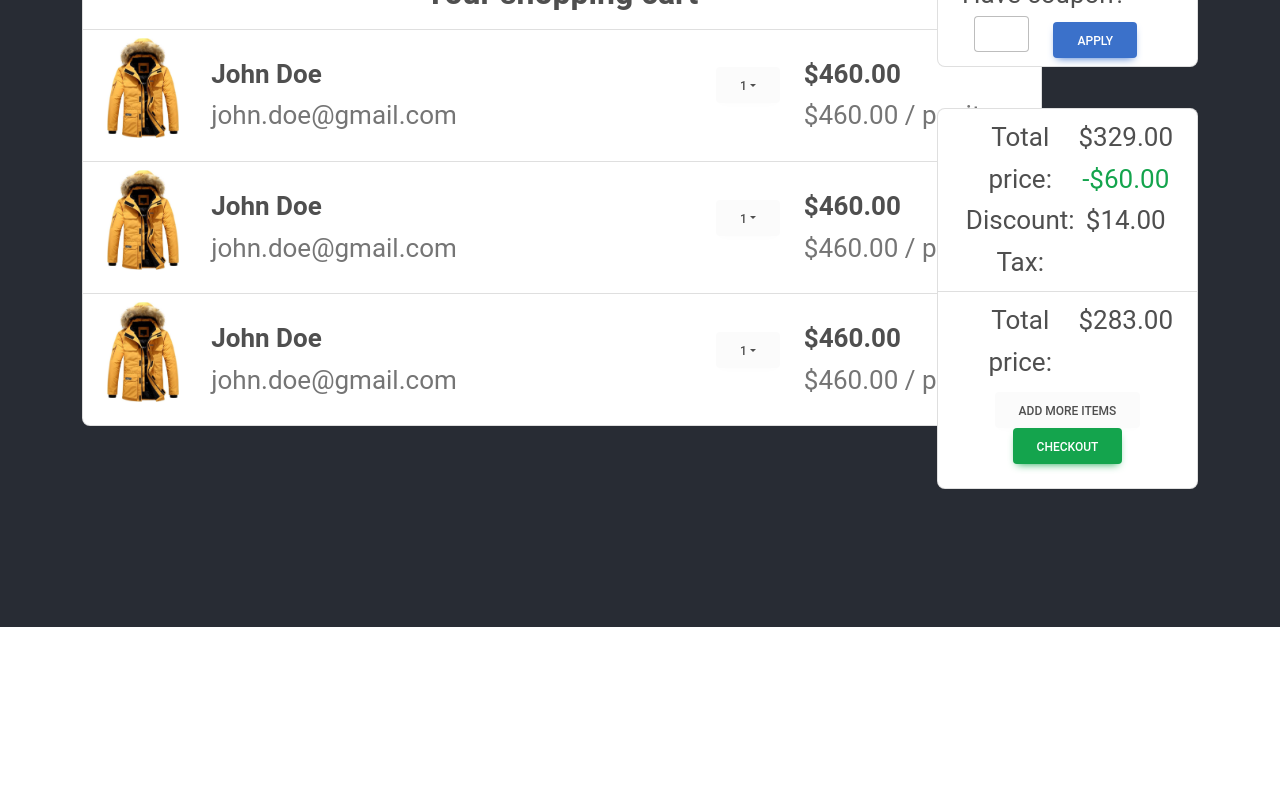
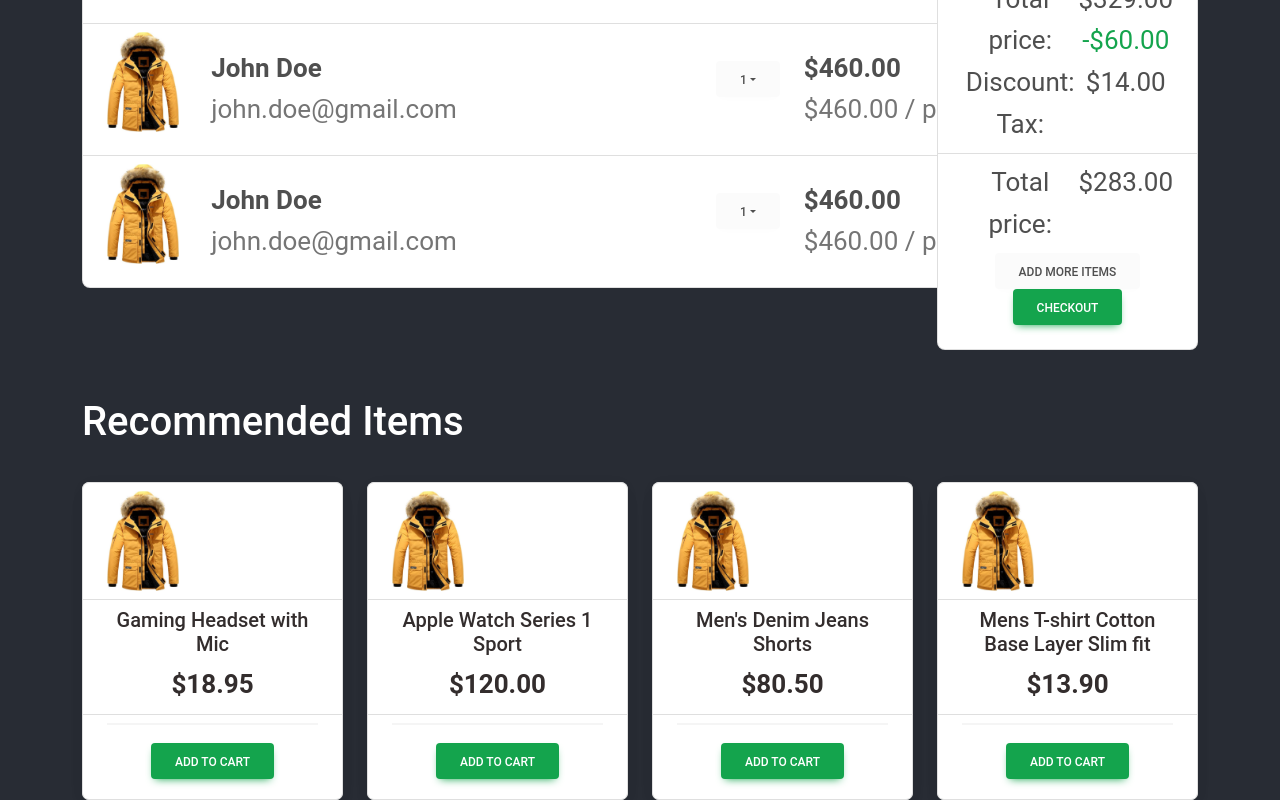
Before and after one commit to Waad-Raggam/shopping-cart, a React (Create React App) app: page / in a window 1280 px wide. Shown: the part 173-973 px from the top of the page. Before the commit the page ends 800 px from the top, so only its background shows below. Built offline with nearby package versions, Linux system fonts and the light colour scheme.

Commit message:
Add recommended items component

```diff
--- a/src/App.js
+++ b/src/App.js
@@ -4,6 +4,7 @@ import React from 'react';
 import CartTable from "./components/CartTable";
 import PromoCode from "./components/PromoCode";
 import CheckOut from "./components/CheckOut";
+import Recommended from "./components/Recommended";
 
 
 function App() {
@@ -22,6 +23,7 @@ function App() {
               <CheckOut/>
             </div>
           </div>
+          <Recommended></Recommended>
         </div>
       </main>
     </div>
--- /dev/null
+++ b/src/components/Recommended.jsx
@@ -0,0 +1,98 @@
+import React from 'react';
+import { MDBListGroup, MDBListGroupItem, MDBBtn, MDBInput, MDBBadge, MDBDropdown, MDBDropdownToggle, MDBDropdownMenu, MDBDropdownItem } from 'mdb-react-ui-kit';
+import 'mdb-react-ui-kit/dist/css/mdb.min.css';
+
+const Recommended = () => {
+    return (
+        <>
+            <div className="d-flex align-items-start flex-column bd-highlight">
+                <div className="h1 mt-5">Recommended Items </div>
+            </div>
+
+            <div class="row row-cols-1 row-cols-md-4 g-4 mt-1">
+                <div class="col">
+                    <div class="card">
+                        <MDBListGroup>
+                            <MDBListGroupItem>
+                                <img src="images/jacket.jpg" class="rounded float-start" height="100"></img>
+                            </MDBListGroupItem>
+                            <MDBListGroupItem>
+                                    <h5 class="card-title text-dark">Gaming Headset with Mic</h5>
+                                    <p class="card-text text-dark fw-bold">$18.95</p>
+                            </MDBListGroupItem>
+                            <MDBListGroupItem>
+                                <div class="card-footer text-success">
+                                    <MDBBtn color='success'>
+                                        Add to cart
+                                    </MDBBtn>
+                                </div>
+                            </MDBListGroupItem>
+                        </MDBListGroup>
+                    </div>
+                </div>
+                <div class="col">
+                    <div class="card">
+                        <MDBListGroup>
+                            <MDBListGroupItem>
+                                <img src="images/jacket.jpg" class="rounded float-start" height="100"></img>
+                            </MDBListGroupItem>
+                            <MDBListGroupItem>
+                                    <h5 class="card-title text-dark">Apple Watch Series 1 Sport</h5>
+                                    <p class="card-text text-dark fw-bold">$120.00</p>
+                            </MDBListGroupItem>
+                            <MDBListGroupItem>
+                                <div class="card-footer text-success">
+                                    <MDBBtn color='success'>
+                                        Add to cart
+                                    </MDBBtn>
+                                </div>
+                            </MDBListGroupItem>
+                        </MDBListGroup>
+                    </div>
+                </div>
+                <div class="col">
+                    <div class="card">
+                        <MDBListGroup>
+                            <MDBListGroupItem>
+                                <img src="images/jacket.jpg" class="rounded float-start" height="100"></img>
+                            </MDBListGroupItem>
+                            <MDBListGroupItem>
+                                    <h5 class="card-title text-dark">Men's Denim Jeans Shorts</h5>
+                                    <p class="card-text text-dark fw-bold">$80.50</p>
+                            </MDBListGroupItem>
+                            <MDBListGroupItem>
+                                <div class="card-footer text-success">
+                                    <MDBBtn color='success'>
+                                        Add to cart
+                                    </MDBBtn>
+                                </div>
+                            </MDBListGroupItem>
+                        </MDBListGroup>
+                    </div>
+                </div>
+                <div class="col">
+                    <div class="card">
+                        <MDBListGroup>
+                            <MDBListGroupItem>
+                                <img src="images/jacket.jpg" class="rounded float-start" height="100"></img>
+                            </MDBListGroupItem>
+                            <MDBListGroupItem >
+                                    <h5 class="card-title text-dark">Mens T-shirt Cotton Base Layer Slim fit</h5>
+                                    <p class="card-text text-dark fw-bold">$13.90</p>
+                            </MDBListGroupItem>
+                            <MDBListGroupItem>
+                                <div class="card-footer text-success">
+                                    <MDBBtn color='success'>
+                                        Add to cart
+                                    </MDBBtn>
+                                </div>
+                            </MDBListGroupItem>
+                        </MDBListGroup>
+                    </div>
+                </div>
+            </div>
+        </>
+    );
+};
+
+export default Recommended;
```
